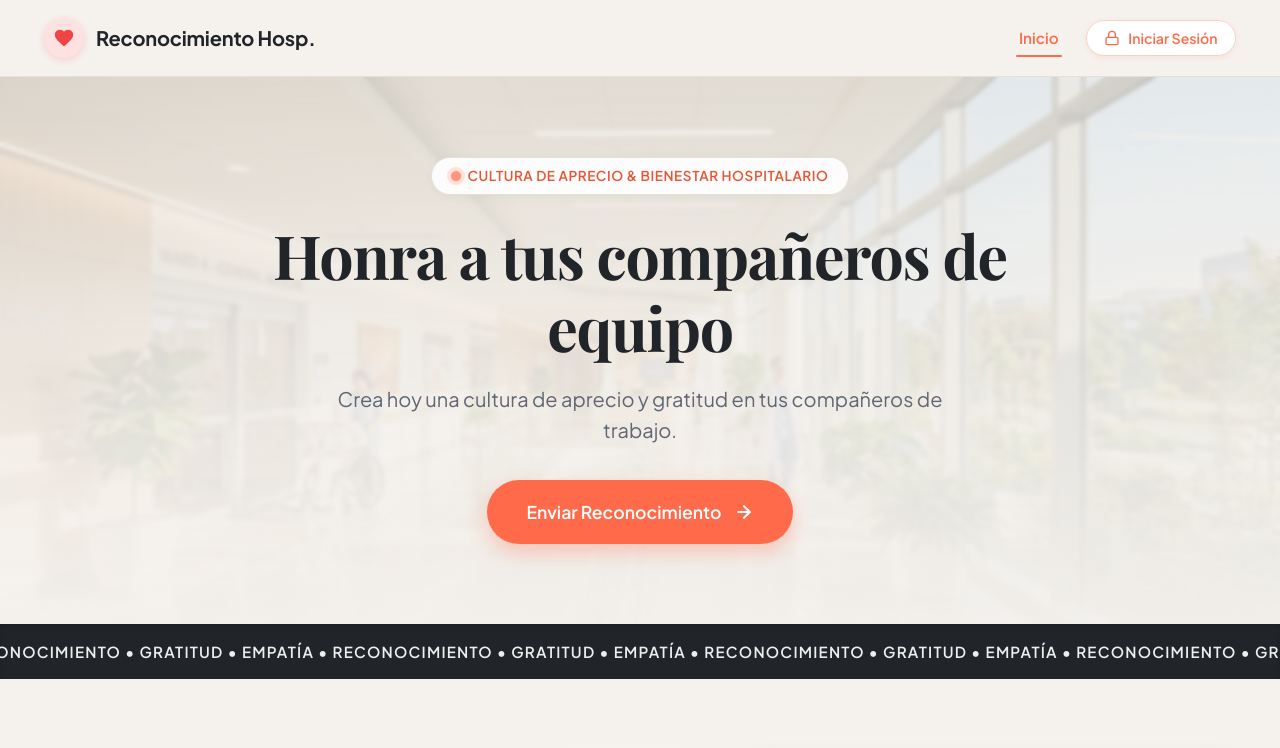
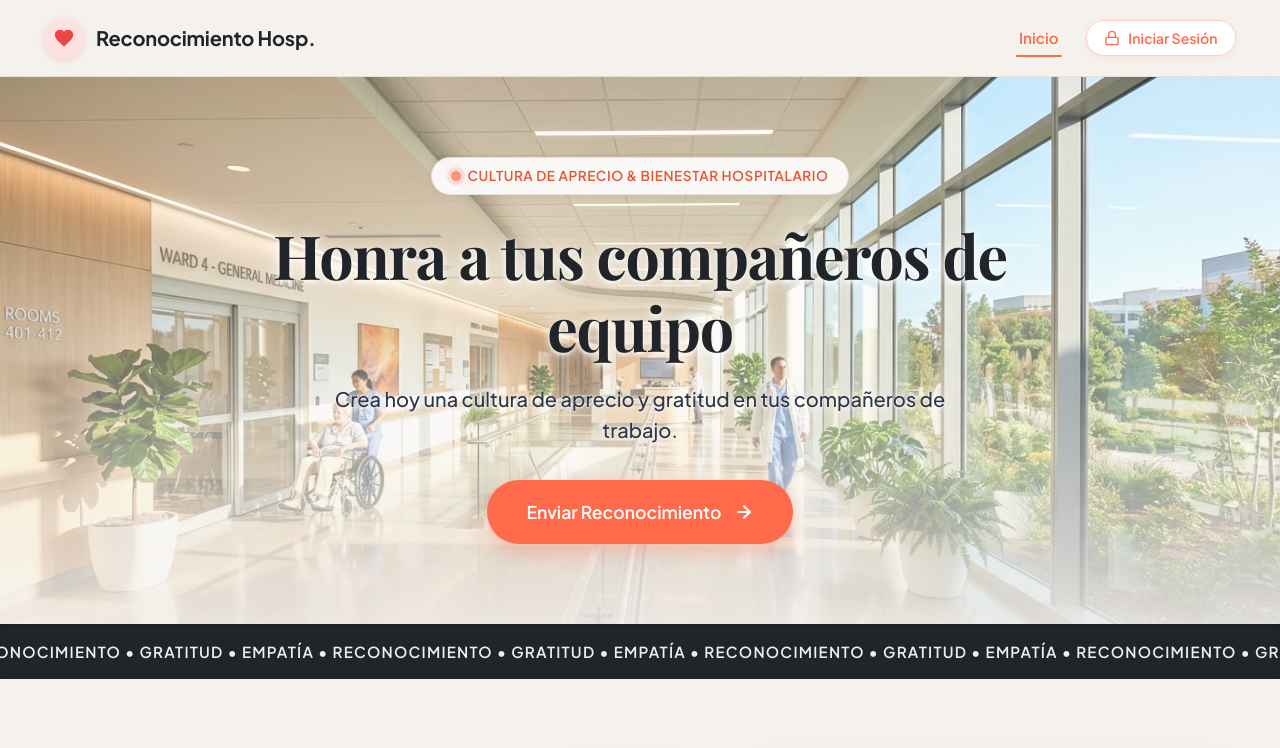
Before and after one commit to saludxtecnologica-lang/paginaseminario, a website: page index.html in a window 1280 px wide. Shown: the top 748 px of the page. Drawn offline with nearby package versions, Linux system fonts and the light colour scheme; no server answers; a web font is replaced by a local one.

Commit message:
Mejorar claridad, luminosidad y contraste de la imagen principal

```diff
--- a/public/styles.css
+++ b/public/styles.css
@@ -333,7 +333,7 @@ body {
   height: 100%;
   object-fit: cover;
   object-position: center 38%;
-  filter: brightness(0.92);
+  filter: brightness(1.05) contrast(1.02);
 }
 
 .hero-overlay {
@@ -344,11 +344,10 @@ body {
   height: 100%;
   background: linear-gradient(
     180deg,
-    rgba(245, 242, 238, 0.78) 0%,
-    rgba(245, 242, 238, 0.88) 45%,
-    rgba(245, 242, 238, 0.98) 100%
+    rgba(245, 242, 238, 0.18) 0%,
+    rgba(245, 242, 238, 0.35) 45%,
+    rgba(245, 242, 238, 0.88) 100%
   );
-  backdrop-filter: blur(2px);
 }
 
 .hero-content {
@@ -397,15 +396,17 @@ body {
   line-height: 1.18;
   letter-spacing: -0.02em;
   margin-bottom: 1.25rem;
+  text-shadow: 0 1px 16px rgba(255, 255, 255, 0.9), 0 2px 4px rgba(255, 255, 255, 0.95);
 }
 
 .hero-subtitle {
   font-size: clamp(1.05rem, 2vw, 1.25rem);
-  font-weight: 400;
-  color: var(--color-text-muted);
+  font-weight: 500;
+  color: #2D3748;
   max-width: 650px;
   margin: 0 auto 2.2rem;
   line-height: 1.55;
+  text-shadow: 0 1px 12px rgba(255, 255, 255, 0.95), 0 1px 2px rgba(255, 255, 255, 0.95);
 }
 
 .hero-cta-wrapper {
--- a/styles.css
+++ b/styles.css
@@ -333,7 +333,7 @@ body {
   height: 100%;
   object-fit: cover;
   object-position: center 38%;
-  filter: brightness(0.92);
+  filter: brightness(1.05) contrast(1.02);
 }
 
 .hero-overlay {
@@ -344,11 +344,10 @@ body {
   height: 100%;
   background: linear-gradient(
     180deg,
-    rgba(245, 242, 238, 0.78) 0%,
-    rgba(245, 242, 238, 0.88) 45%,
-    rgba(245, 242, 238, 0.98) 100%
+    rgba(245, 242, 238, 0.18) 0%,
+    rgba(245, 242, 238, 0.35) 45%,
+    rgba(245, 242, 238, 0.88) 100%
   );
-  backdrop-filter: blur(2px);
 }
 
 .hero-content {
@@ -397,15 +396,17 @@ body {
   line-height: 1.18;
   letter-spacing: -0.02em;
   margin-bottom: 1.25rem;
+  text-shadow: 0 1px 16px rgba(255, 255, 255, 0.9), 0 2px 4px rgba(255, 255, 255, 0.95);
 }
 
 .hero-subtitle {
   font-size: clamp(1.05rem, 2vw, 1.25rem);
-  font-weight: 400;
-  color: var(--color-text-muted);
+  font-weight: 500;
+  color: #2D3748;
   max-width: 650px;
   margin: 0 auto 2.2rem;
   line-height: 1.55;
+  text-shadow: 0 1px 12px rgba(255, 255, 255, 0.95), 0 1px 2px rgba(255, 255, 255, 0.95);
 }
 
 .hero-cta-wrapper {
```
